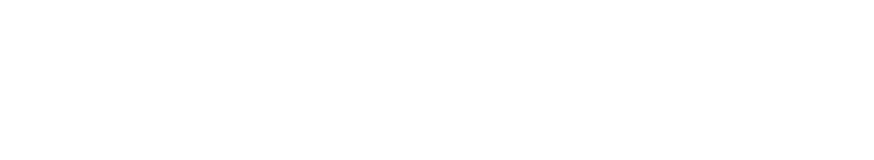
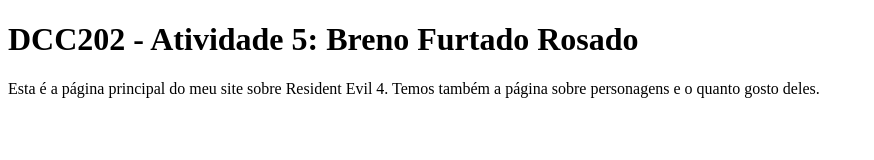
Before and after one commit to ufjf-dcc202/ufjf-dcc202-2023-3-a-atv5-C9BrenoFR, a website: page index.html in a window 1280 px wide. Shown: the whole page, without its empty margins (0-874 px from the left). Drawn offline with Linux system fonts and the light colour scheme.

Commit message:
Adicionou uma main ao index.html e um paragrafo

```diff
--- a/index.html
+++ b/index.html
@@ -6,6 +6,9 @@
     <title>DCC202 - Atividade 5: Breno Furtado Rosado</title>
 </head>
 <body>
-
+    <main>
+        <h1>DCC202 - Atividade 5: Breno Furtado Rosado</h1>
+        <p>Esta é a página principal do meu site sobre Resident Evil 4. Temos também a página sobre personagens e o quanto gosto deles.</p>
+    </main>
 </body>
 </html>
```
